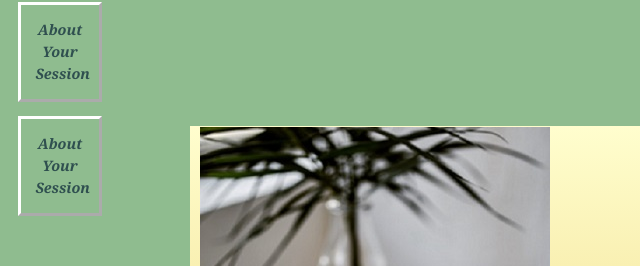
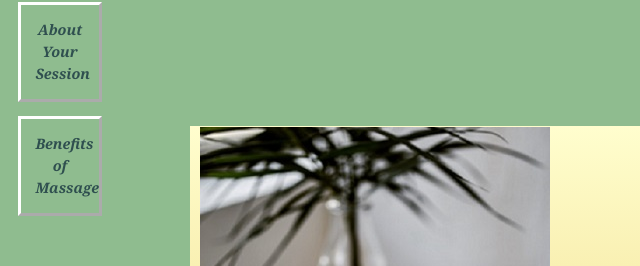
Before and after one commit to KBartyka/RenewedTouchMassageFPKellyB, a plain HTML site: page schedule.html in a window 1280 px wide. Shown: the part 514-780 px from the top of the page, 0-640 px from the left. Drawn offline with nearby package versions, Linux system fonts and the light colour scheme.

Commit message:
5th update - correct tab from About Your Session twice to changing to Benefits of Massage

```diff
--- a/schedule.html
+++ b/schedule.html
@@ -21,7 +21,7 @@
         <li><a href="schedule.html">Schedule</a></li>
         <li><a href="abouttherapist.html">About The Therapist</a></li>
         <li><a href="aboutsession.html">About Your Session</a></li>
-        <li><a href="benefitsmassage.html">About Your Session</a></li>
+        <li><a href="benefitsmassage.html">Benefits of Massage</a></li>
     </ul>
 </nav>
 <div id="schedulehero"></div>
```
Also changed, not shown: aboutsession.html (+1 -1 lines), abouttherapist.html (+1 -1 lines), benefitsmassage.html (+1 -1 lines), index.html (+1 -1 lines), servicesoffered.html (+1 -1 lines), 1 other file.
